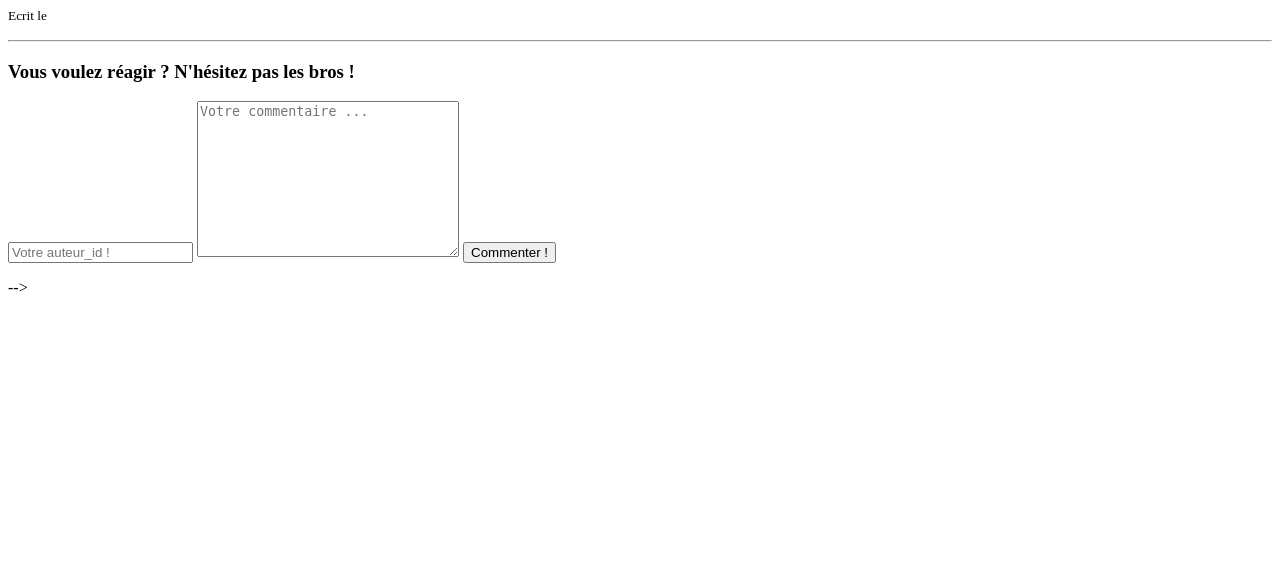
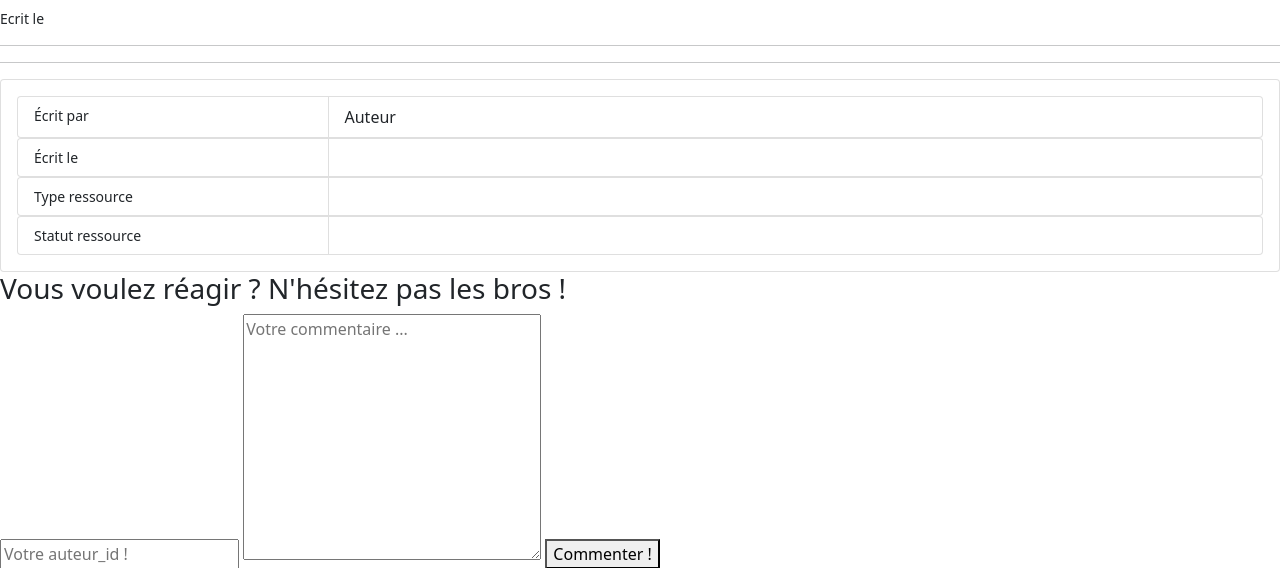
Before and after one commit to alpernuage/PHP-POO-MVC-CRUD, a PHP site: page /templates/ressources/show.html.php in a window 1280 px wide. Shown: the top 568 px of the page. Run offline with PHP 8.4, Linux system fonts and the light colour scheme; the template is opened without the code that fills it, so the values that code supplies are empty.

Commit message:
détails des ressources ajoutés

```diff
--- a/libraries/controllers/RessourceController.php
+++ b/libraries/controllers/RessourceController.php
@@ -71,7 +71,7 @@
         $pageTitre = $ressource['titre'];
 
         // fonctions compact permet de créer un tableau associatif à partir du nom de variable qu'on met dedans. Les clés et les valeur ont le même contenu grâce à cette fonction. Ceux nom variables sont envoyés dans la fonction rendre et elles seront extraites sous en forme des véritables variables dans la fonction extract
-        \Renderer::render('ressources/show', compact('pageTitre', 'ressource', 'ressource_id', 'categorie'));
+        \Renderer::render('ressources/show', compact('pageTitre', 'ressource', 'ressource_id'));
     }
 
     // Supprimer une ressource
--- a/templates/ressources/index.html.php
+++ b/templates/ressources/index.html.php
@@ -56,11 +56,11 @@
                                 </ul>
                                 <ul class="list-group list-group-horizontal">
                                     <li class="list-group-item w-50"><small>Type ressource</small></li>
-                                    <li class="list-group-item w-50">A third item</li>
+                                    <li class="list-group-item w-50"><?= $ressource['typeRessource'] ?></li>
                                 </ul>
                                 <ul class="list-group list-group-horizontal">
                                     <li class="list-group-item w-50"><small>Statut ressource</small></li>
-                                    <li class="list-group-item w-50">A third item</li>
+                                    <li class="list-group-item w-50"><?= $ressource['statutRessource'] ?></li>
                                 </ul>
                             </div>
                         </div>
--- a/templates/ressources/show.html.php
+++ b/templates/ressources/show.html.php
@@ -1,8 +1,36 @@
+<link href="https://cdn.jsdelivr.net/npm/bootstrap@5.0.0/dist/css/bootstrap.min.css" rel="stylesheet" integrity="sha384-wEmeIV1mKuiNpC+IOBjI7aAzPcEZeedi5yW5f2yOq55WWLwNGmvvx4Um1vskeMj0" crossorigin="anonymous">
+
 <h1><?= $ressource['titre'] ?></h1>
 <small>Ecrit le <?= $ressource['date_creation'] ?></small>
-<p><?= $ressource['categorie_id'] ?></p>
+<p><?= $ressource['categorie'] ?></p>
 <hr>
 <?= $ressource['lien_serveur'] ?>
+<hr>
+
+<div class="card">
+    <div class="card-body">
+        <div class="row">
+            <div class="col">
+                <ul class="list-group list-group-horizontal">
+                    <li class="list-group-item w-25"><small>Écrit par</small></li>
+                    <li class="list-group-item w-75">Auteur</li>
+                </ul>
+                <ul class="list-group list-group-horizontal">
+                    <li class="list-group-item w-25"><small>Écrit le</small></li>
+                    <li class="list-group-item w-75"><?= $ressource['date_creation'] ?></li>
+                </ul>
+                <ul class="list-group list-group-horizontal">
+                    <li class="list-group-item w-25"><small>Type ressource</small></li>
+                    <li class="list-group-item w-75"><?= $ressource['typeRessource'] ?></li>
+                </ul>
+                <ul class="list-group list-group-horizontal">
+                    <li class="list-group-item w-25"><small>Statut ressource</small></li>
+                    <li class="list-group-item w-75"><?= $ressource['statutRessource'] ?></li>
+                </ul>
+            </div>
+        </div>
+    </div>
+</div>
 <!--
 <!-- <?php if (count($commentaires) === 0) : ?>
     <h2>Il n'y a pas encore de commentaires pour cette ressource ... SOYEZ LE PREMIER ! :D</h2>
```
Also changed, not shown: libraries/models/Ressource.php (+9 -1 lines).
